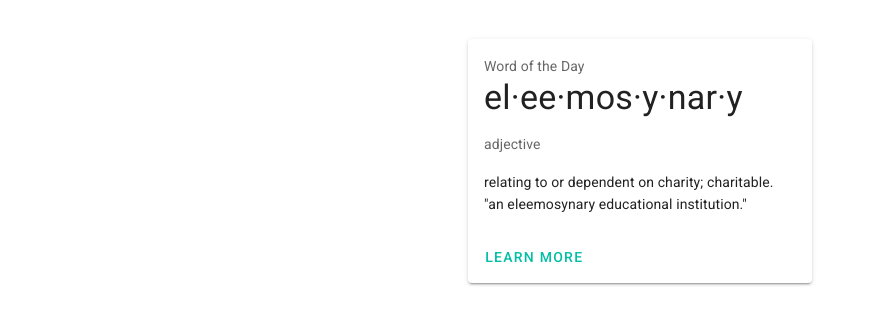
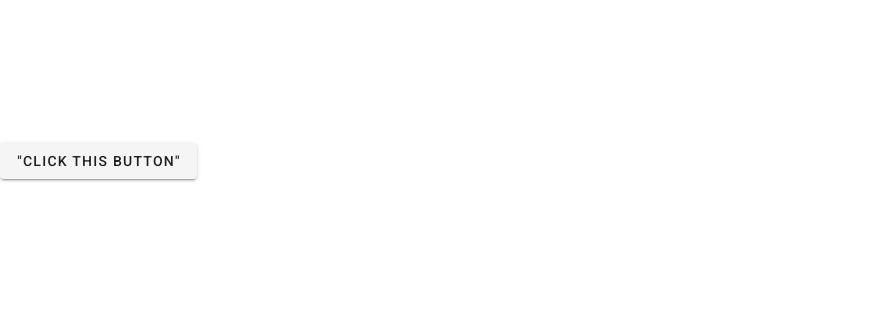
Before and after one commit to Ky-Ng/UnwrapReddit, a Vue app in the folder unwrap-reddit/: page /dashboard in a window 1280 px wide. Shown: the part 239-564 px from the top of the page, without its empty margins (0-876 px from the left). Built offline with nearby package versions, Linux system fonts and the light colour scheme.

Commit message:
Testing syntax of function passing from JS to Vue file

```diff
--- a/unwrap-reddit/package.json
+++ b/unwrap-reddit/package.json
@@ -9,6 +9,7 @@
   },
   "dependencies": {
     "core-js": "^3.6.5",
+    "snoowrap": "^1.23.0",
     "vue": "^2.6.11",
     "vue-router": "^3.2.0",
     "vuetify": "^2.6.0"
--- a/unwrap-reddit/src/components/Dashboard.vue
+++ b/unwrap-reddit/src/components/Dashboard.vue
@@ -1,58 +1,26 @@
 <template>
-  <v-card
-      class="mx-auto"
-      max-width="344"
-  >
-    <v-card-text>
-      <div>Word of the Day</div>
-      <p class="text-h4 text--primary">
-        el·ee·mos·y·nar·y
-      </p>
-      <p>adjective</p>
-      <div class="text--primary">
-        relating to or dependent on charity; charitable.<br>
-        "an eleemosynary educational institution."
-      </div>
-    </v-card-text>
-    <v-card-actions>
-      <v-btn
-          text
-          color="teal accent-4"
-          @click="reveal = true"
-      >
-        Learn More
-      </v-btn>
-    </v-card-actions>
-
-    <v-expand-transition>
-      <v-card
-          v-if="reveal"
-          class="transition-fast-in-fast-out v-card--reveal"
-          style="height: 100%;"
-      >
-        <v-card-text class="pb-0">
-          <p class="text-h4 text--primary">
-            Origin
-          </p>
-          <p>late 16th century (as a noun denoting a place where alms were distributed): from medieval Latin eleemosynarius, from late Latin eleemosyna ‘alms’, from Greek eleēmosunē ‘compassion’ </p>
-        </v-card-text>
-        <v-card-actions class="pt-0">
-          <v-btn
-              text
-              color="teal accent-4"
-              @click="reveal = false"
-          >
-            Close
-          </v-btn>
-        </v-card-actions>
-      </v-card>
-    </v-expand-transition>
-  </v-card>
+  <v-main>
+    <v-btn @click="test">
+      "click this button"
+    </v-btn>
+  </v-main>
 </template>
 
 <script>
+import {printFromParser} from "@/parsers/parser";
+
 export default {
-  name: "Dashboard"
+  name: "Dashboard",
+  data: () => ({
+
+  }),
+  methods: {
+    test(s) {
+      console.log("saying hi from dashboard" + s)
+      printFromParser();
+    },
+
+  }
 }
 </script>
 
--- /dev/null
+++ b/unwrap-reddit/src/parsers/parser.js
@@ -0,0 +1,22 @@
+// const snoowrap = require('snoowrap');
+
+// const apiParser = new snoowrap({
+//     // userAgent: 'put your user-agent string here',
+//     userAgent: 'this is a description of my apiParser- Kyle Ng',
+//     clientId: 'qWhfH3k31_jr6awhEb3TSQ',
+//     clientSecret: 'aCsq5mE-nmuorGRyBGWYwAe9yLrpUw',
+//     // refreshToken: 'put your refresh token here'
+// });
+
+function printFromParser(){
+    console.log("hello from parser");
+}
+
+// function test() {
+//     console.log("hello world")
+//     apiParser.getSubreddit('AskReddit');
+//     console.log(apiParser.getSubreddit('AskReddit'));
+// // const rawRed}dit =
+// }
+
+export{printFromParser}
```
Also changed, not shown: 1 other file (tests, documents, lock files or other folders).
